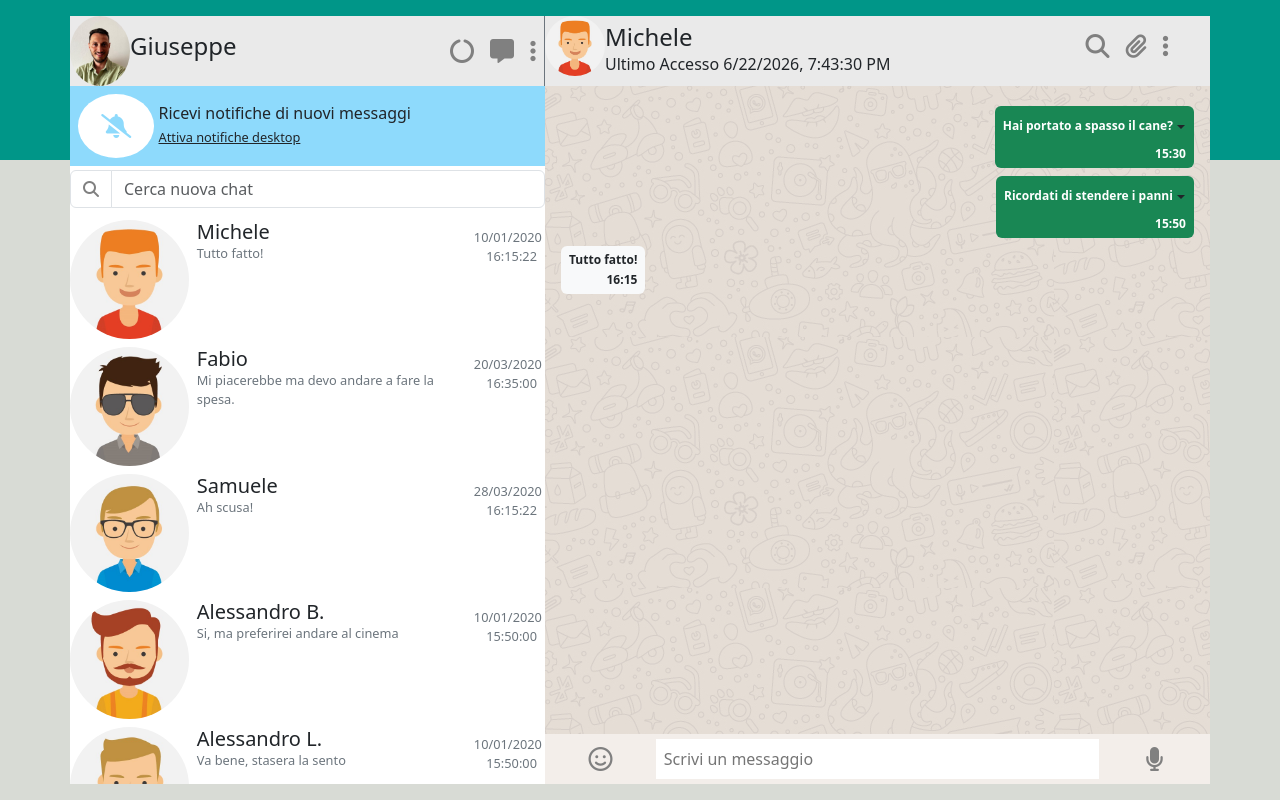
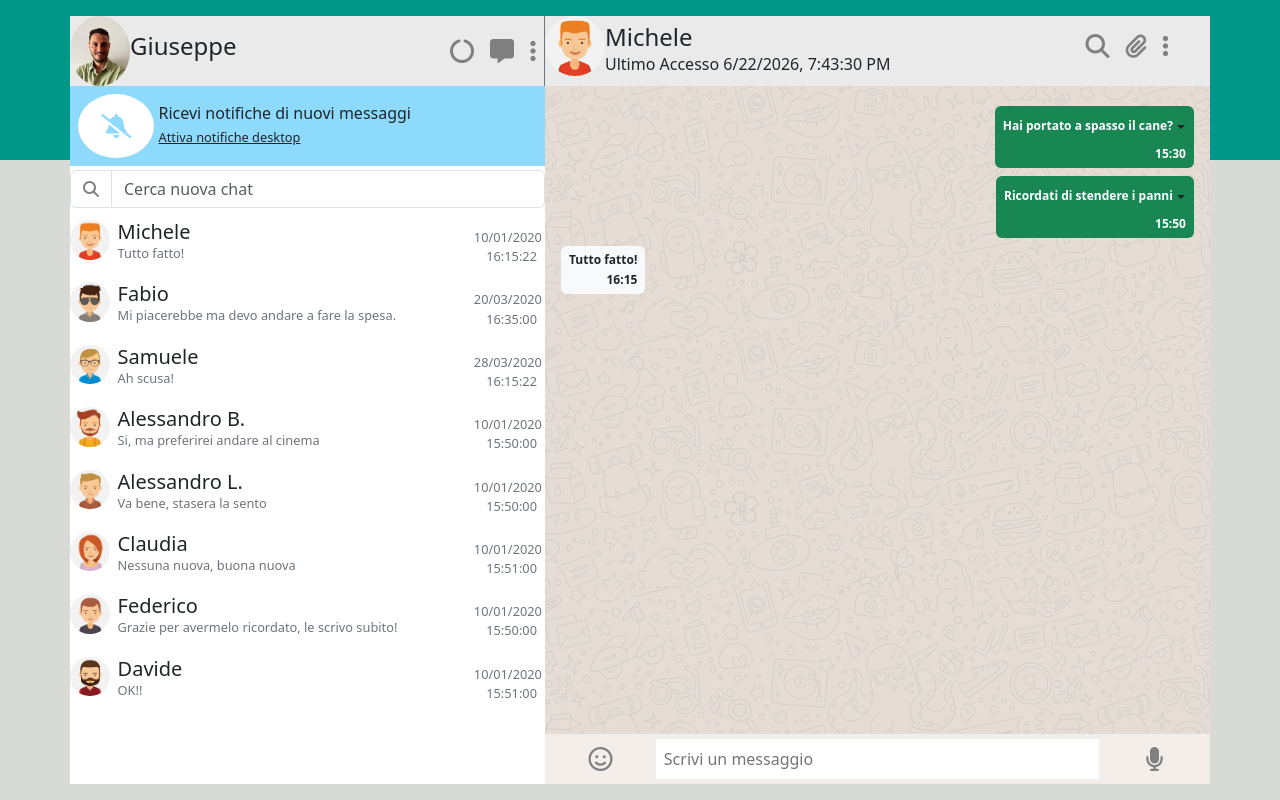
Before and after one commit to GiuseppeDeRosa1992/vue-boolzapp, a plain HTML site: page index.html in a window 1280 px wide. Drawn offline with nearby package versions, Linux system fonts and the light colour scheme.

Commit message:
little restyling image

```diff
--- a/index.html
+++ b/index.html
@@ -99,10 +99,11 @@
                                 <template v-for="persona, i in contacts">
                                     <div class="row m-0 py-1 hover" @click="clicked(i)"
                                         v-show="persona.name.toLowerCase().match(searchInput)">
-                                        <div class="col-sm-3 p-0 d-none d-sm-inline-block">
-                                            <img :src="persona.avatar" alt="" class="img-fluid rounded-circle">
+                                        <div class="col-sm-1 p-0 d-none d-sm-inline-block">
+                                            <img :src="persona.avatar" :alt="'Image' + persona.avatar"
+                                                class="img-fluid rounded-circle">
                                         </div>
-                                        <div class="col-8 col-sm-7 p-0 px-2">
+                                        <div class="col-8 col-sm-9 p-0 px-2">
                                             <h3 class="m-0 fs-5"> {{persona.name}} </h3>
                                             <p class="text-secondary my-fs m-0">
                                                 {{persona.messages[lastMessage(persona)].message}}</p>
--- a/js/main.js
+++ b/js/main.js
@@ -208,7 +208,7 @@ createApp({
                 this.contacts[this.userClicked].messages.push(
                     {
                         date: date,
-                        message: "Ciao",
+                        message: "Ciao, sto molto bene grazie.",
                         status: 'received'
                     },
                 )
```
